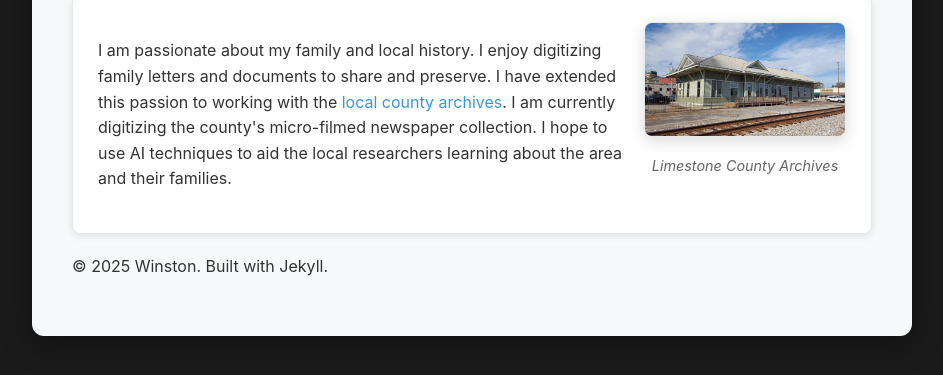
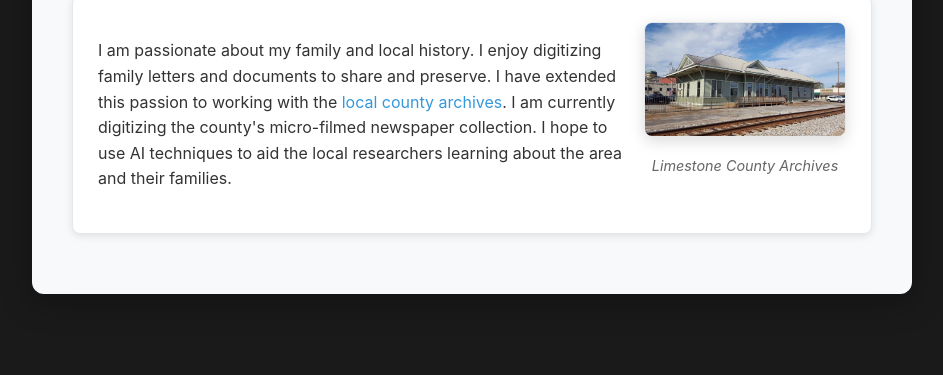
Before and after one commit to johnwinston/johnwinston.github.io, a Jekyll site: the page built from index.html, in a window 1280 px wide, cut to the strip 1508-1884 px from the top of the page. Shown: the whole strip, without its empty margins (168-1111 px from the left). Built offline with Jekyll 4.4.1, drawn with Linux system fonts in a browser that asks for light colours; after the commit the page ends 1842 px from its top, so only the background shows below that.

Commit message:
Remove footer

```diff
--- a/_layouts/default.html
+++ b/_layouts/default.html
@@ -118,9 +118,6 @@
             {{ content }}
         </main>
 
-        <footer>
-            <p>&copy; {{ 'now' | date: "%Y" }} Winston. Built with Jekyll.</p>
-        </footer>
     </div>
 
     <!-- Image overlay -->
```
Also changed, not shown: 2 other files.
